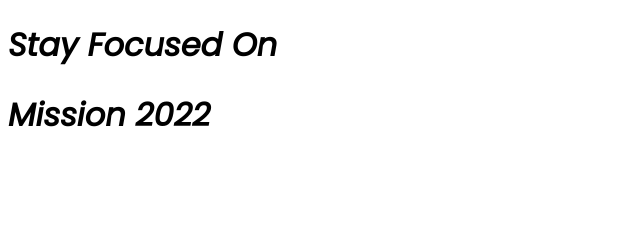
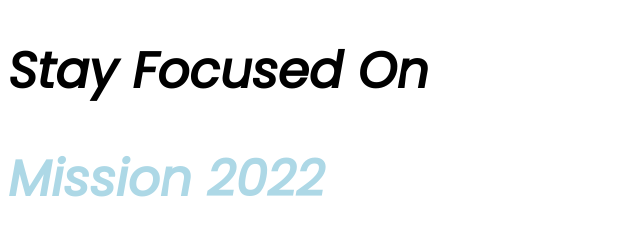
Before and after one commit to alvee00/Mission-2022, a plain HTML site: page index.html in a window 1280 px wide. Shown: the whole page, without its empty margins (0-640 px from the left). Drawn offline with Linux system fonts and the light colour scheme.

Commit message:
font size and color added

```diff
--- a/index.html
+++ b/index.html
@@ -12,7 +12,7 @@
 </head>
 <body>
    <h1>Stay Focused On</h1>
-   <h1>Mission 2022</h1>
+   <h1 class="lightblue-color">Mission 2022</h1>
 
 </body>
 </html>
--- a/style.css
+++ b/style.css
@@ -1,3 +1,9 @@
 body{
     font-family: 'Poppins', sans-serif;
 }
+h1{
+    font-size: 50px;
+}
+.lightblue-color{
+    color: lightblue;
+}
```
